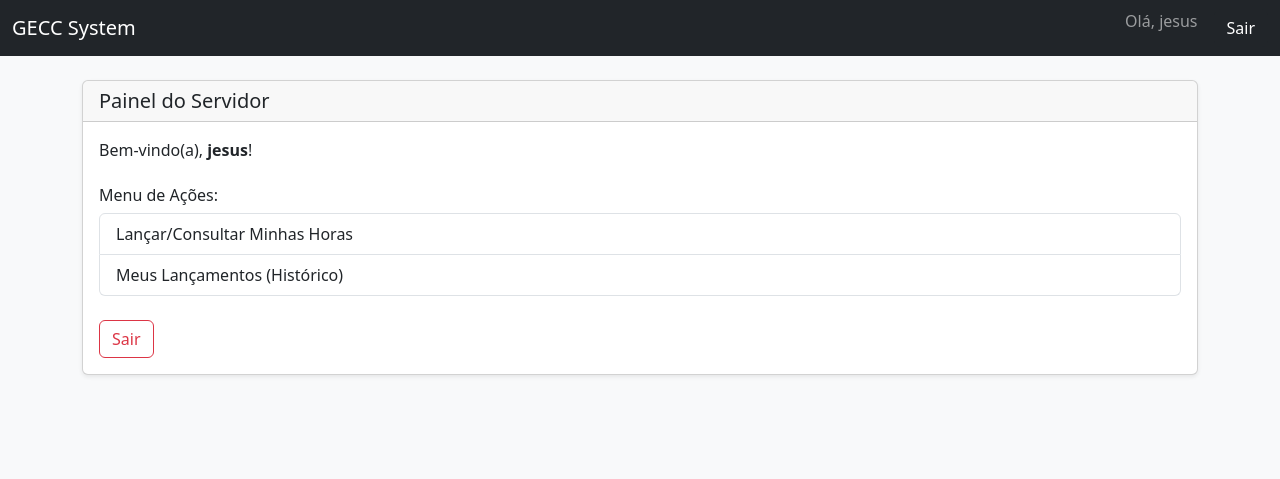
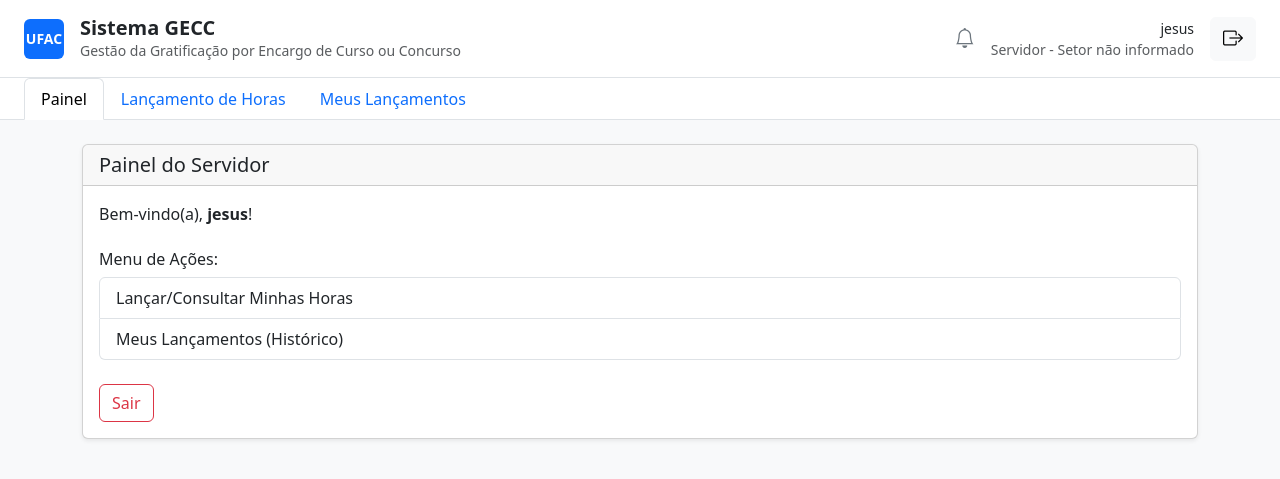
Before and after one commit to Jesus-jpg1/GECC-System, a Django app: page /painel/ in a window 1280 px wide. Shown: the top 479 px of the page. Run offline with Django 5.2, Linux system fonts and the light colour scheme; a user stored in the database is signed in; data comes from the database, SQL or seed files in the repository; both versions use the stored data as it was after the commit.

Commit message:
refactor(ui): Refatora a barra de navegação e implementa estado ativo dinâmico
- Remove os links 'Dashboard' e 'Relatórios' temporariamente para focar nas funcionalidades existentes.
- Adiciona o link 'Painel' como item principal de navegação.
- Oculta links para funcionalidades ainda não implementadas, como 'Gestão de Servidores'.
- Implementa lógica no `base.html` para destacar dinamicamente o link ativo correspondente à página atual, corrigindo o comportamento estático anterior.

```diff
--- a/core/templates/base.html
+++ b/core/templates/base.html
@@ -3,46 +3,66 @@
 <head>
     <meta charset="UTF-8">
     <meta name="viewport" content="width=device-width, initial-scale=1.0">
-
     <title>{% block title %}GECC System{% endblock %}</title>
-
     <link href="https://cdn.jsdelivr.net/npm/bootstrap@5.3.3/dist/css/bootstrap.min.css" rel="stylesheet" integrity="sha384-QWTKZyjpPEjISv5WaRU9OFeRpok6YctnYmDr5pNlyT2bRjXh0JMhjY6hW+ALEwIH" crossorigin="anonymous">
+    <link rel="stylesheet" href="https://cdn.jsdelivr.net/npm/bootstrap-icons@1.11.3/font/bootstrap-icons.min.css">
 
     {% block styles %}{% endblock %}
 </head>
 <body class="bg-light">
 
-    <nav class="navbar navbar-expand-lg navbar-dark bg-dark">
-        <div class="container-fluid">
-            <a class="navbar-brand" href="{% url 'painel' %}">GECC System</a>
-            <button class="navbar-toggler" type="button" data-bs-toggle="collapse" data-bs-target="#navbarNav" aria-controls="navbarNav" aria-expanded="false" aria-label="Toggle navigation">
-                <span class="navbar-toggler-icon"></span>
-            </button>
-            <div class="collapse navbar-collapse" id="navbarNav">
-                <ul class="navbar-nav ms-auto">
-                    {% if user.is_authenticated %}
-                        <li class="nav-item">
-                            <span class="navbar-text me-3">
-                                Olá, {{ user.get_full_name|default:user.username }}
-                            </span>
-                        </li>
-                        <li class="nav-item">
-                            <form action="{% url 'logout' %}" method="post">
-                                {% csrf_token %}
-                                <button type="submit" class="btn btn-dark">Sair</button>
-                            </form>
-                        </li>
-                    {% else %}
-                        <li class="nav-item">
-                            <a class="nav-link" href="{% url 'login' %}">Login</a>
-                        </li>
-                    {% endif %}
-                </ul>
+    <header class="bg-white border-bottom px-4 py-3">
+        <div class="d-flex justify-content-between align-items-center">
+            <div class="d-flex align-items-center">
+                <div class="bg-primary rounded d-flex align-items-center justify-content-center me-3" style="width: 40px; height: 40px;">
+                    <span class="text-white fw-bold small">UFAC</span>
+                </div>
+                <div>
+                    <h1 class="h5 mb-0 fw-semibold">Sistema GECC</h1>
+                    <p class="small text-muted mb-0">Gestão da Gratificação por Encargo de Curso ou Concurso</p>
+                </div>
             </div>
+
+            <div class="d-flex align-items-center">
+                <a href="#" class="text-secondary me-3"><i class="bi bi-bell fs-5"></i></a>
+                <div class="text-end me-3">
+                    <p class="mb-0 fw-medium small">{{ user.get_full_name|default:user.username }}</p>
+                    <p class="small text-muted mb-0">
+                        {{ user.servidorprofile.funcao }} - {{ user.servidorprofile.setor|default:"Setor não informado" }}
+                    </p>
+                </div>
+                <form action="{% url 'logout' %}" method="post">
+                    {% csrf_token %}
+                    <button type="submit" class="btn btn-light" title="Sair">
+                        <i class="bi bi-box-arrow-right fs-5"></i>
+                    </button>
+                </form>
+            </div>
+        </div>
+    </header>
+
+    <nav class="bg-white border-bottom px-4">
+        <div class="nav nav-tabs border-0">
+            <a class="nav-link {% if request.resolver_match.url_name == 'painel' %}active{% endif %}" href="{% url 'painel' %}">Painel</a>
+
+            {% if user.servidorprofile.funcao == 'Unidade Demandante' %}
+                <a class="nav-link {% if 'editais' in request.path %}active{% endif %}" href="{% url 'listar_editais' %}">Gestão de Editais</a>
+                <a class="nav-link {% if 'horas/aprovar' in request.path %}active{% endif %}" href="{% url 'aprovar_horas' %}">Aprovação de Horas</a>
+            {% endif %}
+
+            {% if user.servidorprofile.funcao == 'Servidor' %}
+                <a class="nav-link {% if 'lancar-horas' in request.path %}active{% endif %}" href="{% url 'lancar_horas' %}">Lançamento de Horas</a>
+                <a class="nav-link {% if 'meus-lancamentos' in request.path %}active{% endif %}" href="{% url 'historico_lancamentos' %}">Meus Lançamentos</a>
+            {% endif %}
+
+            {% if user.servidorprofile.funcao == 'PRODGEP/PROPEG' %}
+                 <a class="nav-link {% if 'homologar-editais' in request.path %}active{% endif %}" href="{% url 'homologar_editais' %}">Homologação de Editais</a>
+                 <a class="nav-link {% if 'homologar-servidores' in request.path %}active{% endif %}" href="{% url 'homologar_servidores' %}">Homologação de Servidores</a>
+            {% endif %}
         </div>
     </nav>
 
-    <main class="container mt-4">
+    <main class="container my-4">
         {% block content %}{% endblock %}
     </main>
 
```
Also changed, not shown: db.sqlite3.
